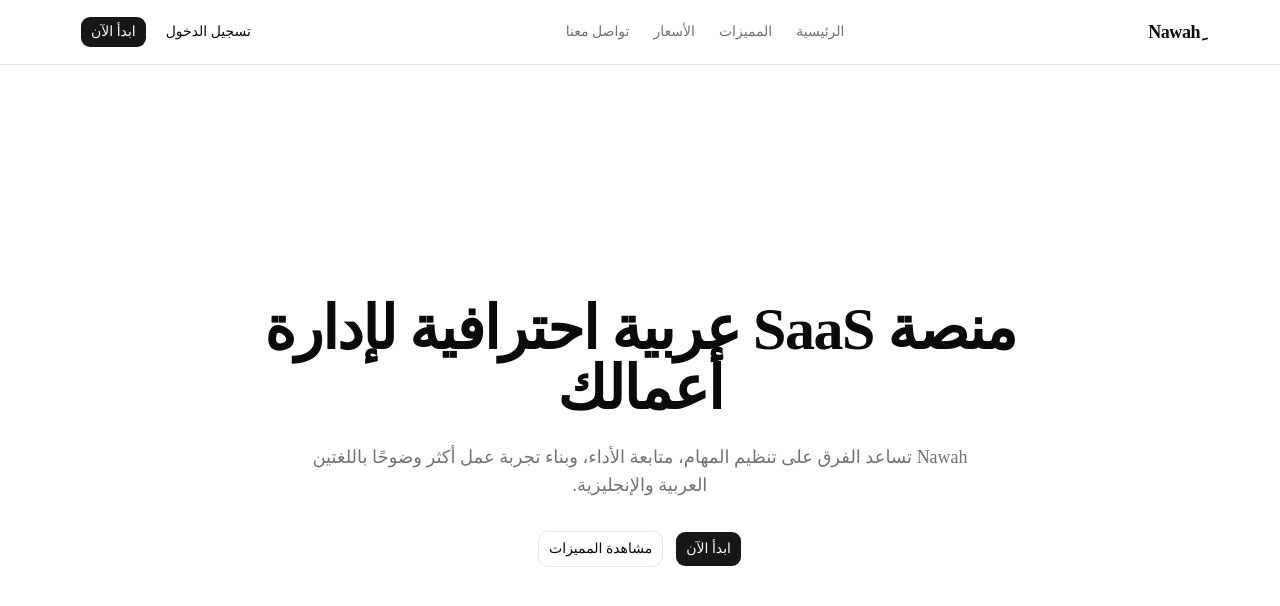
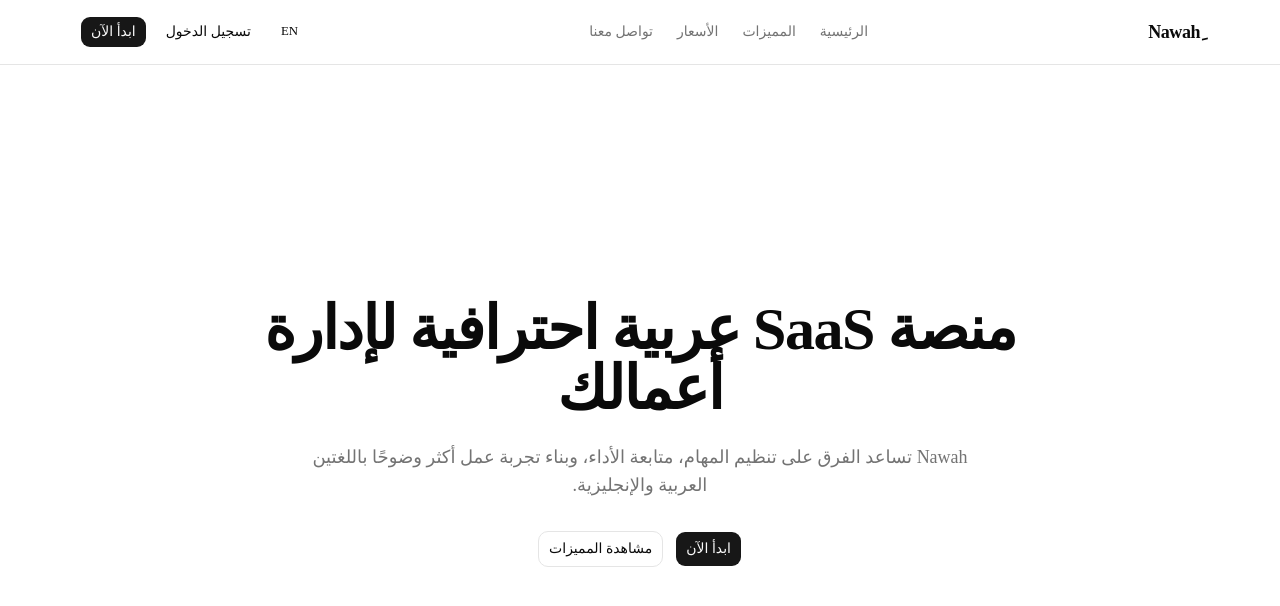
Before and after one commit to AmeenFlow/nawah-saas-dashboard, a Next.js app: page /ar in a window 1280 px wide. Shown: the top 606 px of the page. Built offline with nearby package versions, Linux system fonts and the light colour scheme.

Commit message:
Use proxy for root locale redirect

```diff
--- a/src/components/shared/site-header.tsx
+++ b/src/components/shared/site-header.tsx
@@ -12,6 +12,7 @@
 
 export function SiteHeader({ locale }: SiteHeaderProps) {
     const dictionary = getDictionary(locale);
+    const nextLocale = locale === "ar" ? "en" : "ar";
 
     return (
         <header className="sticky top-0 z-50 border-b bg-background/95 backdrop-blur">
@@ -37,6 +38,11 @@
                 </nav>
 
                 <div className="flex items-center gap-2">
+                       {/*  زر تبديل اللغة و هنا استخدمنا از شيلد لاننا نريد الرابط يبقى فعليا رابط و ليس زرا يتصرف كرابط بمعنى اجعل اللينك يأخذ شكل الزر و لكنه يعمل عمل اللينك  */}
+                    <Button variant="ghost" size="sm" asChild>
+                        <Link href={`/${nextLocale}`}>{nextLocale.toUpperCase()}</Link>
+                    </Button>
+
                     <Button variant="ghost" className="hidden sm:inline-flex">
                         {dictionary.site.login}
                     </Button>
--- /dev/null
+++ b/src/proxy.ts
@@ -0,0 +1,33 @@
+
+// NextRequest==> هو نوع يمثل الطلب القادم من المتصفح، مثل: الرابط، الكوكيز، الهيدرز.
+//NextResponse==> نستخدمه لصناعة الرد، مثل: السماح بالمرور، التحويل، أو تعديل الكوكيز والهيدرز.
+import { NextResponse, type NextRequest } from "next/server";
+
+import { siteConfig } from "@/config/site";
+
+/**
+ * هذه الدالة تعمل قبل عرض الصفحة.
+
+أي عندما يزور المستخدم رابطًا معيّنًا، لنكيست يمرر الطلب أولًا على هذه الدالة إذا كان المسار مطابقًا للـ matcher.
+ */
+
+export function proxy(request: NextRequest) {
+    const { pathname } = request.nextUrl; // نستخرج المسار من الرابط.
+
+    /**
+     * إذا كان المستخدم دخل على /، نحوله إلى اللغة الافتراضية.
+     * request.url ==> تبني رابطًا كاملًا صحيحًا اعتمادًا على الرابط الحالي
+     * return NextResponse.next(); ==>إذا لم يكن المسار /، اسمح للطلب أن يكمل طريقه للصفحة المطلوبة.
+     */
+    if (pathname === "/") {
+        return NextResponse.redirect(
+            new URL(`/${siteConfig.defaultLocale}`, request.url),
+        );
+    }
+
+    return NextResponse.next();
+}
+//  "/"معناه: شغّل الدالة بروكسي فقط عند زيارة:
+export const config = {
+    matcher: ["/"],
+};
```
